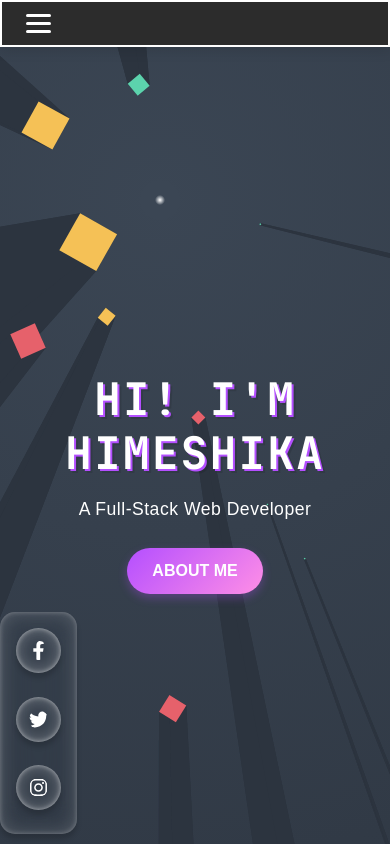
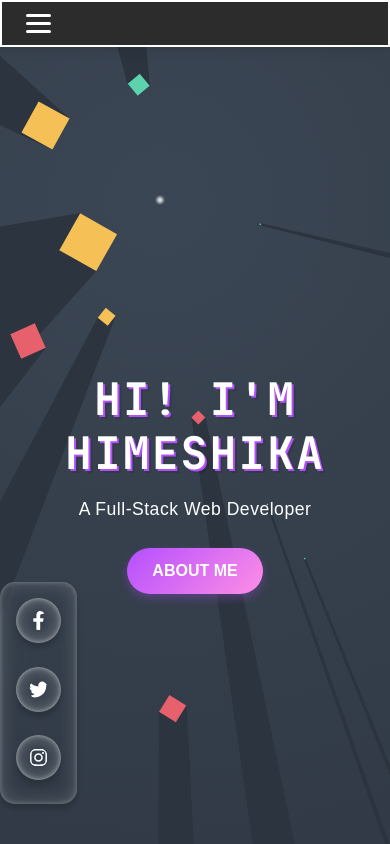
Before and after one commit to Himeshika/portfolio-himeshika, a plain HTML site: page index.html in a window 390 px wide. Shown: the top 844 px of the page. Drawn offline with Linux system fonts and the light colour scheme; a web font is replaced by a local one.

Commit message:
fix hero section layout issues

```diff
--- a/assets/styles/styles.css
+++ b/assets/styles/styles.css
@@ -376,7 +376,7 @@ header {
     }
 
     .cardX{
-        bottom: 10px;
+        bottom: 40px;
     }
 
     .hero-content h1 {
```
